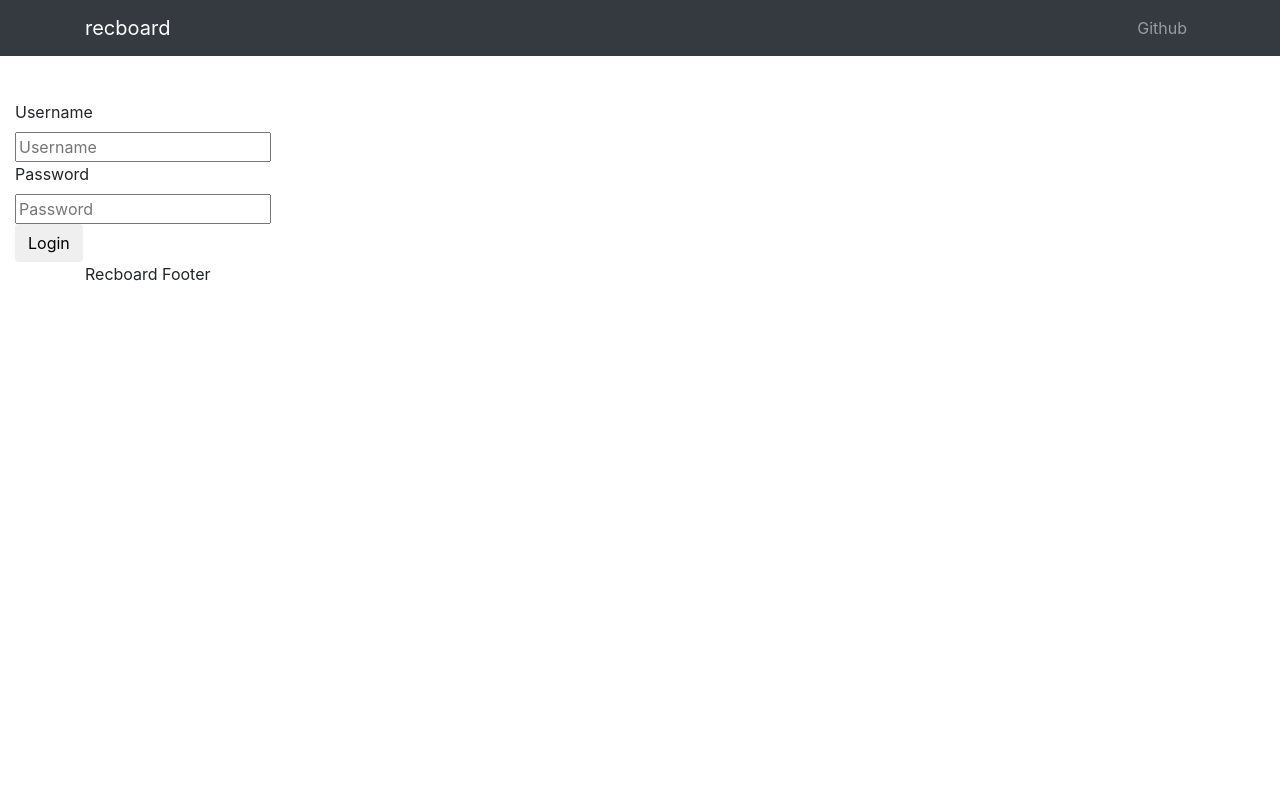
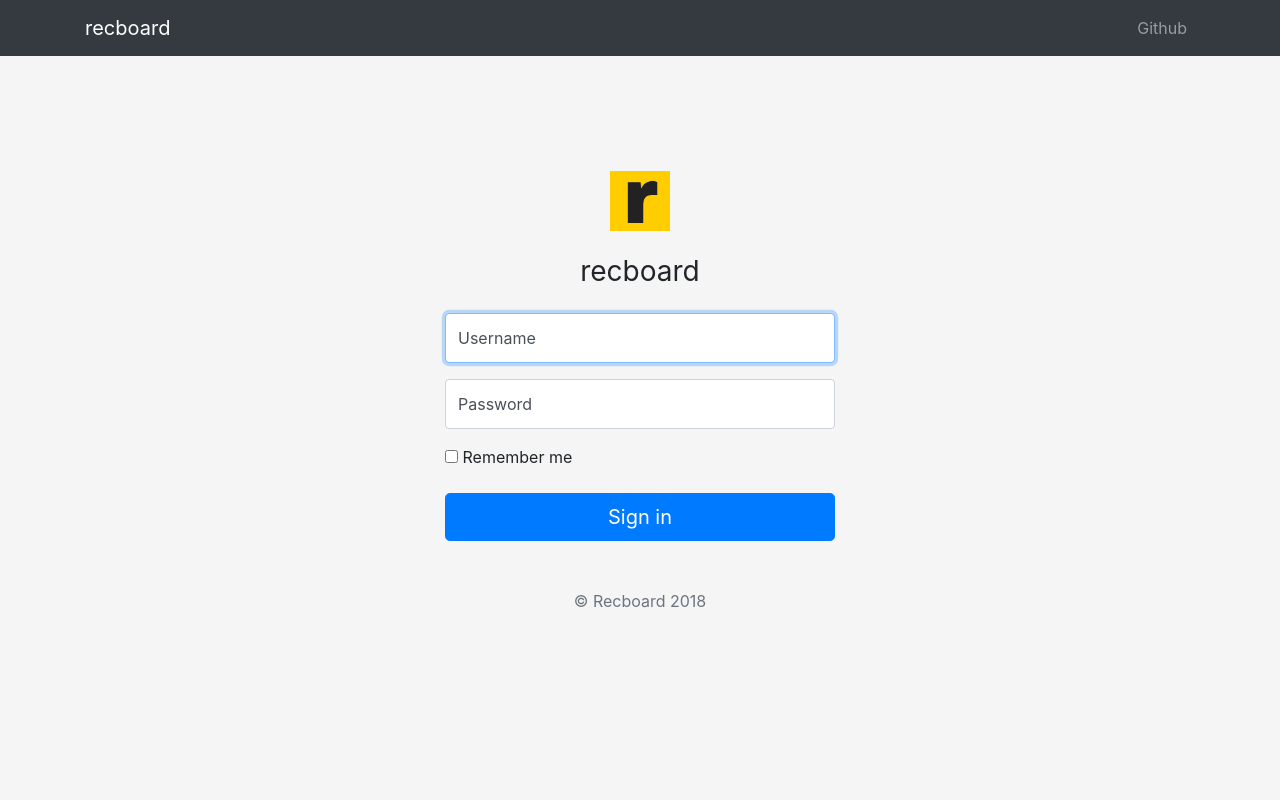
Before and after one commit to mohit-chawla/recboard, a Django app: page /board/home/ in a window 1280 px wide. Run offline with Django 3.2, Linux system fonts and the light colour scheme; parts of the project's set-up code (start-up, migrations or seed data) failed here and were passed over; some libraries are stand-ins or nearby versions.

Commit message:
bug fix and login page change

```diff
--- /dev/null
+++ b/board/static/css/floating-labels.css
@@ -0,0 +1,105 @@
+:root {
+  --input-padding-x: .75rem;
+  --input-padding-y: .75rem;
+}
+
+html,
+body {
+  height: 100%;
+}
+
+body {
+  display: -ms-flexbox;
+  display: flex;
+  -ms-flex-align: center;
+  align-items: center;
+  padding-top: 40px;
+  padding-bottom: 40px;
+  background-color: #f5f5f5;
+}
+
+.form-signin {
+  width: 100%;
+  max-width: 420px;
+  padding: 15px;
+  margin: auto;
+}
+
+.form-label-group {
+  position: relative;
+  margin-bottom: 1rem;
+}
+
+.form-label-group > input,
+.form-label-group > label {
+  padding: var(--input-padding-y) var(--input-padding-x);
+}
+
+.form-label-group > label {
+  position: absolute;
+  top: 0;
+  left: 0;
+  display: block;
+  width: 100%;
+  margin-bottom: 0; /* Override default `<label>` margin */
+  line-height: 1.5;
+  color: #495057;
+  cursor: text; /* Match the input under the label */
+  border: 1px solid transparent;
+  border-radius: .25rem;
+  transition: all .1s ease-in-out;
+}
+
+.form-label-group input::-webkit-input-placeholder {
+  color: transparent;
+}
+
+.form-label-group input:-ms-input-placeholder {
+  color: transparent;
+}
+
+.form-label-group input::-ms-input-placeholder {
+  color: transparent;
+}
+
+.form-label-group input::-moz-placeholder {
+  color: transparent;
+}
+
+.form-label-group input::placeholder {
+  color: transparent;
+}
+
+.form-label-group input:not(:placeholder-shown) {
+  padding-top: calc(var(--input-padding-y) + var(--input-padding-y) * (2 / 3));
+  padding-bottom: calc(var(--input-padding-y) / 3);
+}
+
+.form-label-group input:not(:placeholder-shown) ~ label {
+  padding-top: calc(var(--input-padding-y) / 3);
+  padding-bottom: calc(var(--input-padding-y) / 3);
+  font-size: 12px;
+  color: #777;
+}
+
+/* Fallback for Edge
+-------------------------------------------------- */
+@supports (-ms-ime-align: auto) {
+  .form-label-group > label {
+    display: none;
+  }
+  .form-label-group input::-ms-input-placeholder {
+    color: #777;
+  }
+}
+
+/* Fallback for IE
+-------------------------------------------------- */
+@media all and (-ms-high-contrast: none), (-ms-high-contrast: active) {
+  .form-label-group > label {
+    display: none;
+  }
+  .form-label-group input:-ms-input-placeholder {
+    color: #777;
+  }
+}
--- a/board/templates/base.html
+++ b/board/templates/base.html
@@ -26,6 +26,7 @@
 			   <link href="{{STATIC_URL}}/static/css/bootstrap.css" type="text/css" rel="stylesheet"/>
 			   <link href="{{STATIC_URL}}/static/css/font-awesome.min.css" type="text/css" rel="stylesheet"/>
 			   <link href="{{STATIC_URL}}/static/css/board.css" type="text/css" rel="stylesheet"/>
+			   <link href="{{STATIC_URL}}/static/css/floating-labels.css" type="text/css" rel="stylesheet"/>
 			{% endblock head_css_site %}
 			{% block head_css_section %}{% endblock head_css_section %}
 			{% block head_css_page %}{% endblock head_css_page %}
@@ -72,17 +73,18 @@
 			  </div>
 			</nav>
 		{# The Document Body #}
+		{% if user.is_authenticated %}
+			<div id="site-wrapper">
 				<div class="row top-buffer">
 				    <div class="col-md-12">
 				    </div>
 				</div>
-		<div id="site-wrapper">
-			{% if user.is_authenticated %}
+			</div>
 			{% block content %}
 				This is base html, if you see this, something is wrong!
 			{% endblock content %}
 			{% else %}
-				<div class="container-fluid">
+				<!-- <div class="container-fluid">
 					<div class="row top-buffer">
 					    <div class="col-md-12">
 					    </div>
@@ -116,14 +118,43 @@
 							</div>
 						</div>
 					</div>
+				</div> -->
+				<form id="login" class="form-signin" name="LoginForm" action="login" method="post">
+				{% csrf_token %}
+				{% if next %}
+				    <input type="hidden" name="next" value="{{ next }}" />
+				{% endif %}
+			      <div class="text-center mb-4">
+			        <img class="mb-4" src="{{STATIC_URL}}/static/brand/recboard.png" alt="" width="60" height="60">
+			        <h1 class="h3 mb-3 font-weight-normal">recboard</h1>
+			        <!-- <p>Build form controls with floating labels via the <code>:placeholder-shown</code> pseudo-element. <a href="https://caniuse.com/#feat=css-placeholder-shown">Works in latest Chrome, Safari, and Firefox.</a></p> -->
 			      </div>
+
+			      <div class="form-label-group">
+			        <input type="text" id="username" name="username" class="form-control" placeholder="Email address" required autofocus  action="login" method="post">
+			        <label for="username">Username</label>
+			      </div>
+
+			      <div class="form-label-group">
+			        <input type="password" id="password" name="password" class="form-control" placeholder="Password" required>
+			        <label for="password">Password</label>
+			      </div>
+
+			      <div class="checkbox mb-3">
+			        <label>
+			          <input type="checkbox" value="remember-me"> Remember me
+			        </label>
+			      </div>
+			      <button class="btn btn-lg btn-primary btn-block" type="submit">Sign in</button>
+			      <p class="mt-5 mb-3 text-muted text-center">&copy; Recboard 2018</p>
+			    </form>
 			{% endif %}
 
+
+		{# The Footer #}
+		<!-- <footer class="text-muted">
+		      <div class="container-fluid">
+		        Check it out
 		      </div>
-		{# The Footer #}
-		<div class="footer">
-			<div class="container">
-				<p>Recboard Footer</p>
-			</div>
-		</div>
+		    </footer> -->
 	</body>
--- a/board/templates/home.html
+++ b/board/templates/home.html
@@ -14,7 +14,7 @@
     <body>
         <nav class="navbar navbar-expand-lg navbar-dark bg-dark fixed-top">
           <div class="container">
-            <a class="navbar-brand" href="#">recboard</a>
+            <a class="navbar-brand" href="#"><img src="{% static 'brand/recboard.png' %} " height="25px" width="25px" > <span class="text-muted"> | </span> recboard</a>
             <button class="navbar-toggler" type="button" data-toggle="collapse" data-target="#navbarResponsive" aria-controls="navbarResponsive" aria-expanded="false" aria-label="Toggle navigation">
               <span class="navbar-toggler-icon"></span>
             </button>
@@ -161,7 +161,7 @@
                     //Creates form to create a model in workspace
                     options = modelDatasetOptionsUI()
 
-                    return ' Create new Model <div class="createModel"> Recommender <select class="recommenderSelect"> '+modelRecommenderOptionsUI()+'</select> Dataset <select>'+modelDatasetOptionsUI()+'</select> <button class="trainModel btn btn-primary">Train <i class="fa fa-superpowers"></i></button> </div>'
+                    return ' Create new Model <div class="createModel"> Recommender <select class="recommenderSelect"> '+modelRecommenderOptionsUI()+'</select> Dataset <select class="datasetSelect">'+modelDatasetOptionsUI()+'</select> <button class="trainModel btn btn-primary">Train <i class="fa fa-superpowers"></i></button> </div>'
                 }
 
                 function addWorkspacesToUI(workspaces){
@@ -209,12 +209,13 @@
                     }
 
                     selectedRecommender = $(this).siblings('.recommenderSelect').find(":selected").text()
-
+                    selectedDataset = $(this).siblings('.datasetSelect').find(':selected').text()
                     $.ajax({
                         url : workspace_root_url+"/model/train",
                         type: "POST",
                         data : JSON.stringify({
-                                csrfmiddlewaretoken: document.getElementsByName('csrfmiddlewaretoken')[0].value, train_dataset: $(this).siblings('.datasetSelect').find(':selected').text(),
+                                csrfmiddlewaretoken: document.getElementsByName('csrfmiddlewaretoken')[0].value,
+                                train_dataset: selectedDataset,
                                 recommender: selectedRecommender,
                             }),
                         dataType : "json",
@@ -250,6 +251,7 @@
                             success: function( newWorkspaceList ){
                                 console.log("workspace created ..., updating UI")
                                 addWorkspaceToUI(new_workspace_name)
+                                $("#new-workspace-name").val("")
                             }
                         });
                     }
--- a/board/views.py
+++ b/board/views.py
@@ -60,10 +60,11 @@ def login_user(request):
 
 
 def save_uploaded_file(user,filename,file):
-    directory = "board/data/"
+    directory = "data/"
     if not os.path.exists(directory):
         print("making dir ...")
         os.makedirs(directory)
+    print("saving file:", directory+str(user.id) + "_file_" + filename)
     with open(directory+str(user.id) + "_file_" + filename, 'wb+') as destination:
         #use chunks instead of read to avoid having large files in memory
         for chunk in file.chunks():
```
Also changed, not shown: board/static/brand/recboard.png (added). Lines whose indentation alone changed are shown as unchanged.
